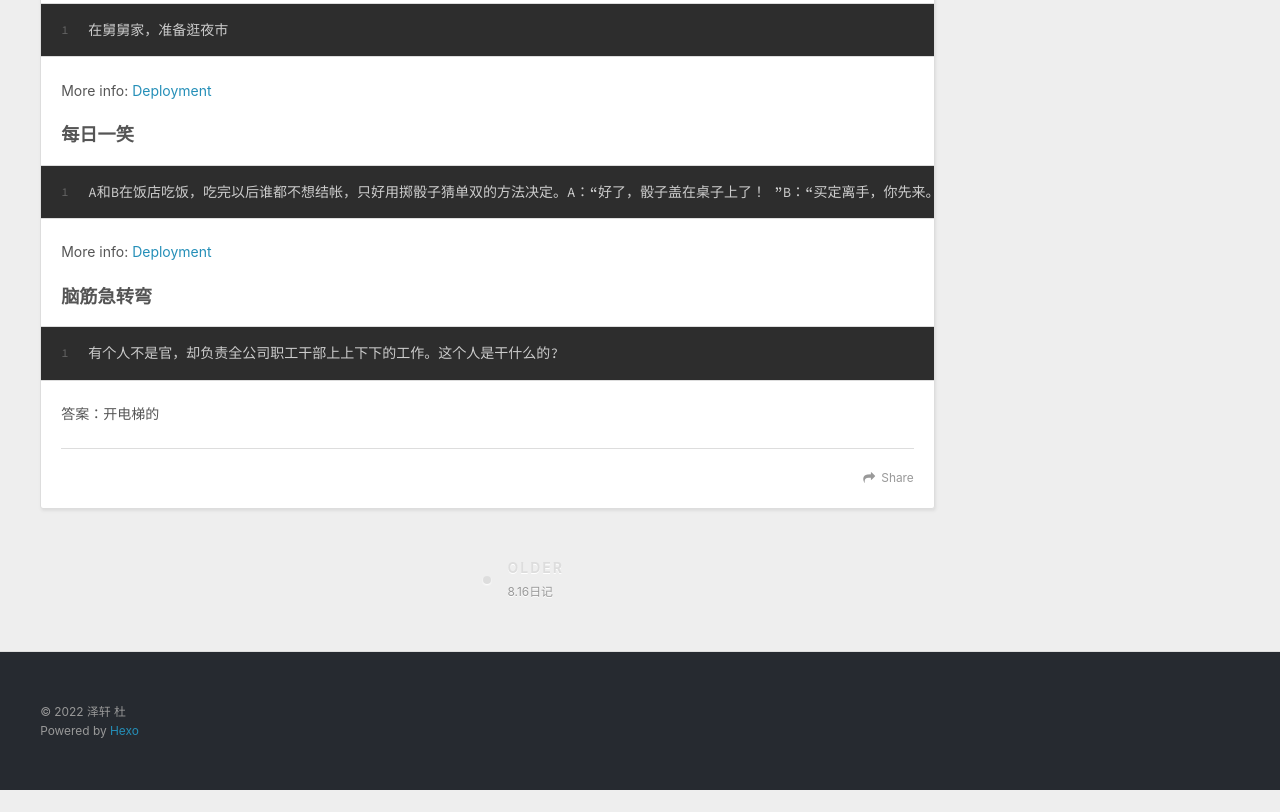
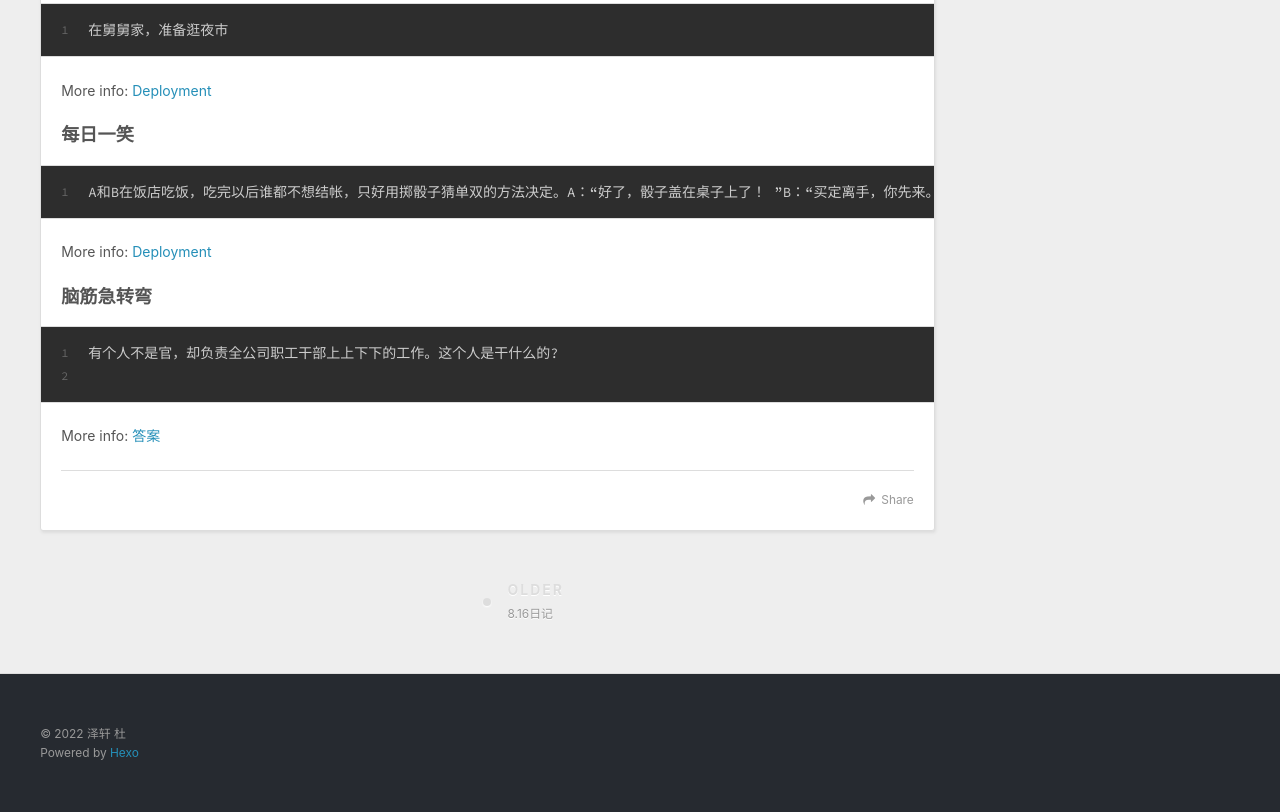
Before and after one commit to dzx825/dzx825.github.io, a plain HTML site: page 2022/08/16/8-16日记/index.html in a window 1280 px wide. Shown: the part 1020-1832 px from the top of the page. Before the commit the page ends 1810 px from the top, so only its background shows below. Drawn offline with nearby package versions, Linux system fonts and the light colour scheme.

Commit message:
Site updated: 2022-08-16 22:31:35

```diff
--- a/2022/08/16/8-16日记/index.html
+++ b/2022/08/16/8-16日记/index.html
@@ -15,7 +15,7 @@
 <meta property="og:description" content="今天是8-16日,我们来到了舅舅家。 上午1我们先整理了一下房间，准备退房，然后出去吃了早餐&quot;  More info: Writing 中午1我们先退了房，然后坐车到高铁站(徐州东站)，去买了瓜子，背了两本书。  More info: Server 下午1在高铁上做了一会儿作业，到站了，坐出租车到舅舅家。  More info: Generating 晚上1在舅舅家，准备逛夜市  Mor">
 <meta property="og:locale" content="zh_CN">
 <meta property="article:published_time" content="2022-08-16T12:25:37.423Z">
-<meta property="article:modified_time" content="2022-08-16T14:02:48.315Z">
+<meta property="article:modified_time" content="2022-08-16T14:27:49.859Z">
 <meta property="article:author" content="泽轩 杜">
 <meta name="twitter:card" content="summary">
 
@@ -104,8 +104,8 @@
 <h3 id="每日一笑"><a href="#每日一笑" class="headerlink" title="每日一笑"></a>每日一笑</h3><figure class="highlight bash"><table><tr><td class="gutter"><pre><span class="line">1</span><br></pre></td><td class="code"><pre><span class="line">A和B在饭店吃饭，吃完以后谁都不想结帐，只好用掷骰子猜单双的方法决定。A：“好了，骰子盖在桌子上了！ ”B：“买定离手，你先来。”A：“我买双，你呢？”B：“我买单！ ”A：“去吧。”</span><br></pre></td></tr></table></figure>
 
 <p>More info: <a target="_blank" rel="noopener" href="https://hexo.io/docs/one-command-deployment.html">Deployment</a></p>
-<h3 id="脑筋急转弯"><a href="#脑筋急转弯" class="headerlink" title="脑筋急转弯"></a>脑筋急转弯</h3><figure class="highlight bash"><table><tr><td class="gutter"><pre><span class="line">1</span><br></pre></td><td class="code"><pre><span class="line">有个人不是官，却负责全公司职工干部上上下下的工作。这个人是干什么的?</span><br></pre></td></tr></table></figure>
-<p>答案：开电梯的</p>
+<h3 id="脑筋急转弯"><a href="#脑筋急转弯" class="headerlink" title="脑筋急转弯"></a>脑筋急转弯</h3><figure class="highlight bash"><table><tr><td class="gutter"><pre><span class="line">1</span><br><span class="line">2</span><br></pre></td><td class="code"><pre><span class="line">有个人不是官，却负责全公司职工干部上上下下的工作。这个人是干什么的?</span><br><span class="line"></span><br></pre></td></tr></table></figure>
+<p>More info: <a target="_blank" rel="noopener" href="http://1234567890.infinityfreeapp.com/dan.txt">答案</a></p>
 
 
     </div>
```
Also changed, not shown: index.html (+2 -2 lines).
